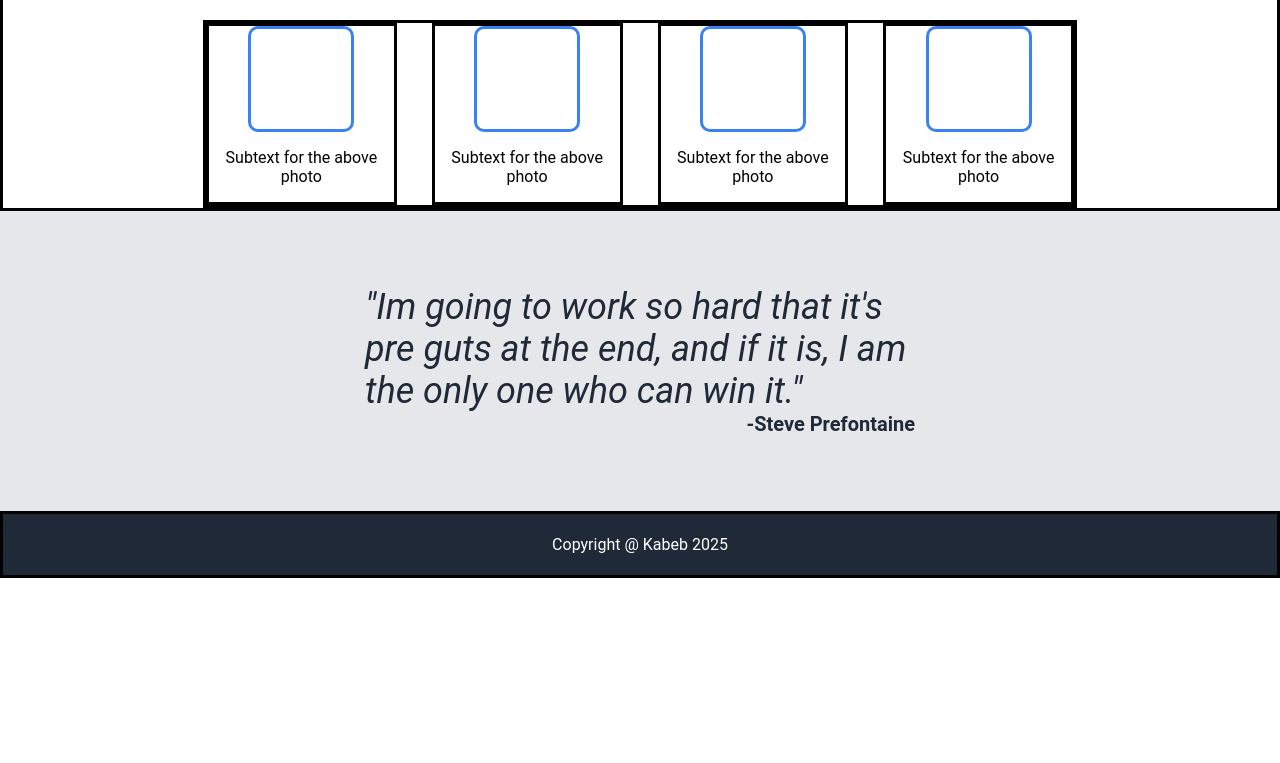
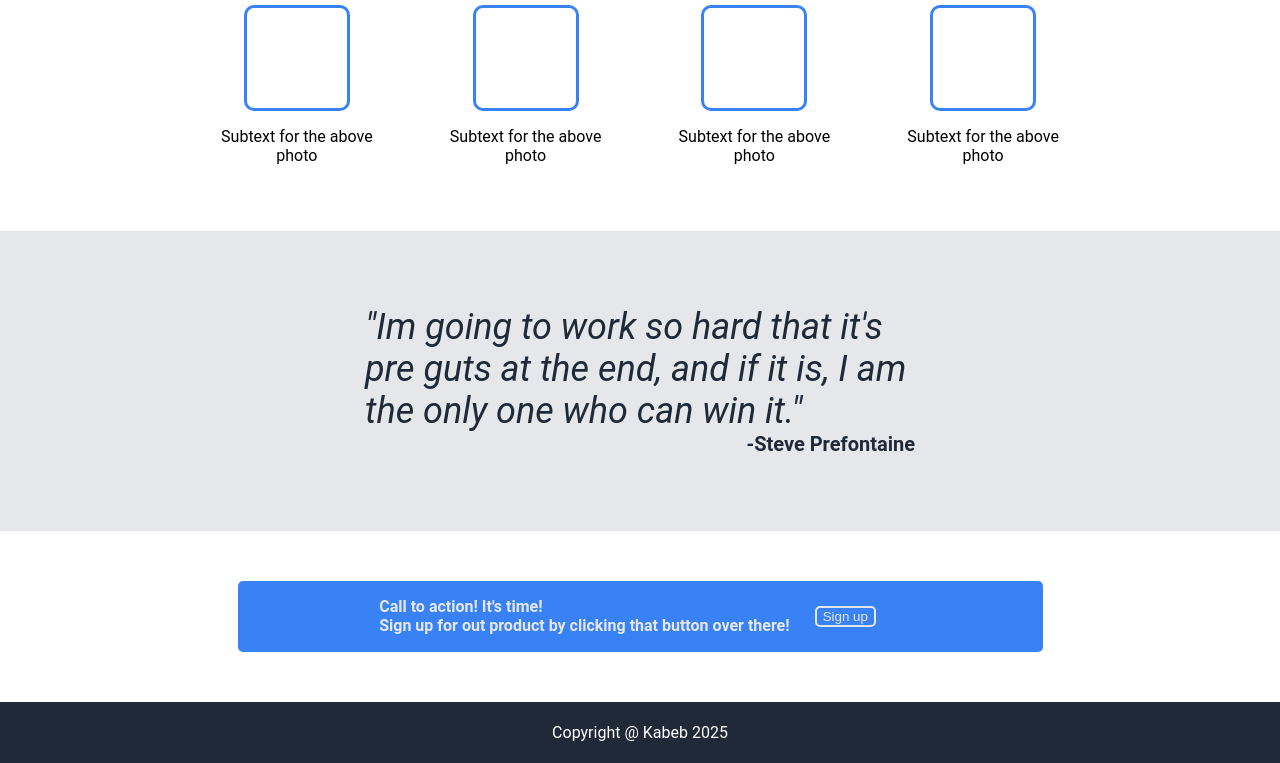
Before and after one commit to Kabeb/running-guide-demo-page, a plain HTML site: page index.html in a window 1280 px wide. Shown: the part 443-1206 px from the top of the page. Before the commit the page ends 1021 px from the top, so only its background shows below. Drawn offline with Linux system fonts and the light colour scheme.

Commit message:
added call to action html and css

```diff
--- a/css/style.css
+++ b/css/style.css
@@ -68,6 +68,7 @@ body {
     display: flex;
     flex-direction: column;
     padding: 0 200px;
+    padding-bottom: 50px;
 }
 
 .images {
@@ -122,6 +123,39 @@ body {
     font-weight: bold;
 }
 
+.call-to-action {
+    display: flex;
+    justify-content: center;
+    padding: 50px 200px;
+}
+
+.action-box {
+    display: flex;
+    justify-content: space-evenly;
+    background-color: #3882F6;
+    color: #E5E7EB;
+    width: 805px;
+    min-width: 505px;
+    border-radius: 5px;
+}
+
+.action-text {
+    display: flex;
+}
+
+
+.action-button {
+    background-color: #3882F6;
+    border-color: #E5E7EB;
+    border-style: solid;
+    color: #E5E7EB;
+    margin: 25px 25px;
+    border-radius: 5px;
+}
+
+.action-header {
+    font-weight: bold;
+}
 
 .footer {
     display: flex;
@@ -130,8 +164,3 @@ body {
     color: white;
     padding: 5px 200px;
 }
-
-.footer, .main, .images, .hero, .image-section, .image {
-    border-style: solid;
-    border-color: black;
-}
--- a/index.html
+++ b/index.html
@@ -60,6 +60,17 @@
 
         </div>
 
+        <div class="call-to-action">
+            <div class="action-box">
+                <div class="action-text">
+                    <p class="action-header">Call to action! It's time!<br>
+                        Sign up for out product by clicking that button over there!</p>
+                    <button class="action-button">Sign up</button>
+                </div>
+
+            </div>
+        </div>
+
         <div class="footer">
             <p>Copyright <span>&#64</span> Kabeb 2025</p>
         </div>
```
